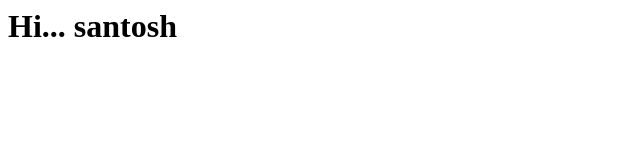
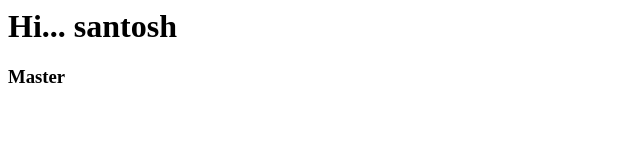
Before and after one commit to santosh-12M/webrepo, a plain HTML site: page index.html in a window 1280 px wide. Shown: the full height of the page, 0-640 px from the left. Drawn offline with Linux system fonts and the light colour scheme.

Commit message:
master index.html

```diff
--- a/index.html
+++ b/index.html
@@ -1 +1,3 @@
 <h1>Hi... santosh </h1>
+
+<h3>Master</h3>
```
